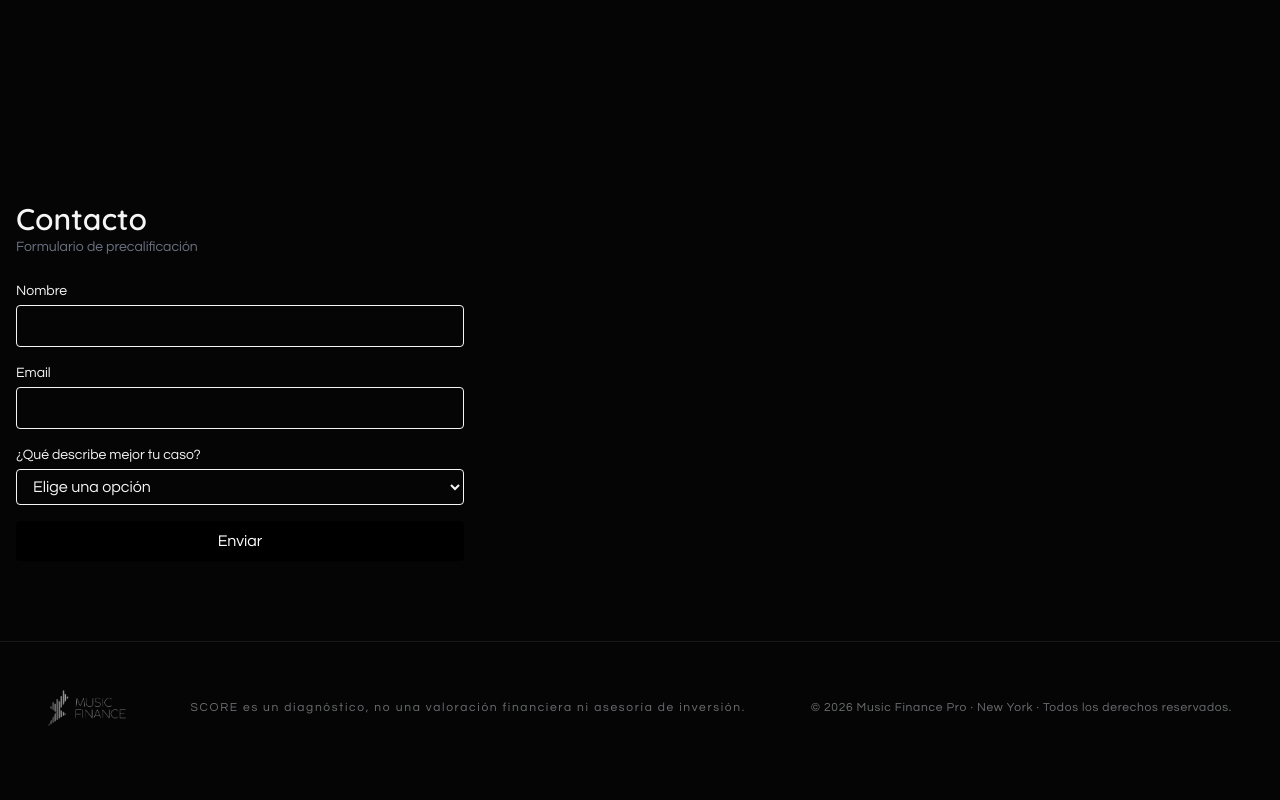
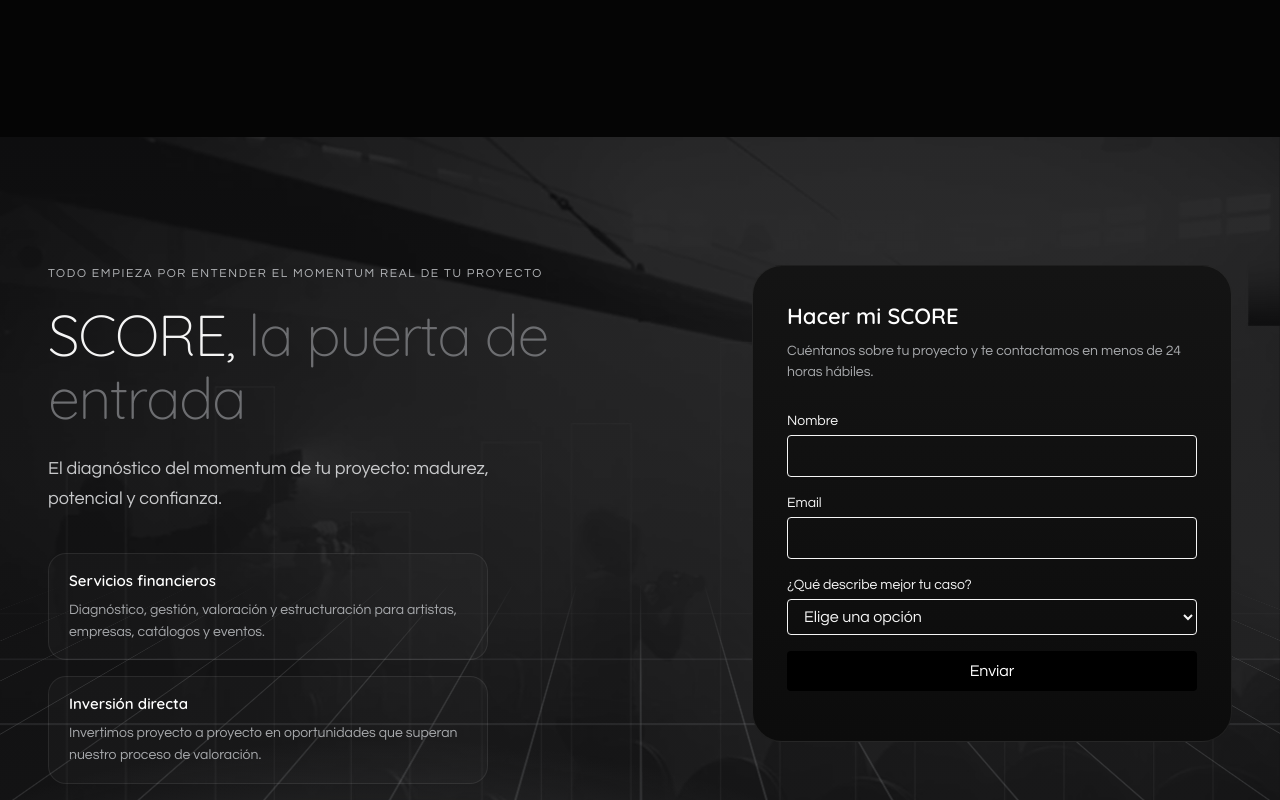
Before and after one commit to jcasadiego/score-sitio, a Next.js app: page / in a window 1280 px wide. Shown: the part 9120-9920 px from the top of the page. Before the commit the page ends 9878 px from the top, so only its background shows below. Built offline with nearby package versions, Linux system fonts and the light colour scheme.

Commit message:
Maqueta sección Contacto: CTA editorial con dos columnas y LeadForm

```diff
--- a/components/sections/Contacto.tsx
+++ b/components/sections/Contacto.tsx
@@ -1,16 +1,172 @@
 import LeadForm from "@/components/LeadForm";
 
 export default function Contacto() {
-  // TODO: reemplazar con el diseño de Figma
   return (
-    <section id="contacto" className="container mx-auto px-4 py-16">
-      <h2 className="text-3xl font-bold">Contacto</h2>
-      <p className="mt-2 text-sm text-gray-500">
-        Formulario de precalificación
-      </p>
-      <div className="mt-6">
-        <LeadForm />
+    <section
+      id="contacto"
+      style={{
+        position: "relative",
+        padding: "clamp(72px, 10vw, 140px) clamp(20px, 4vw, 48px) clamp(80px, 12vw, 160px)",
+        background: "#050505",
+        overflow: "hidden",
+      }}
+    >
+      {/* Background */}
+      <div
+        aria-hidden="true"
+        style={{
+          position: "absolute",
+          inset: 0,
+          background:
+            "radial-gradient(900px 420px at 30% 112%, rgba(167,169,172,0.4) 0%, transparent 70%), linear-gradient(180deg,#0E0E0F,#141415)",
+        }}
+      />
+
+      {/* Perspective grid floor */}
+      <div
+        aria-hidden="true"
+        style={{
+          position: "absolute",
+          left: "-30%",
+          right: "-30%",
+          bottom: "-6%",
+          height: "50%",
+          backgroundImage:
+            "linear-gradient(rgba(167,169,172,0.4) 1px, transparent 1px), linear-gradient(90deg, rgba(167,169,172,0.4) 1px, transparent 1px)",
+          backgroundSize: "64px 64px",
+          transform: "perspective(420px) rotateX(62deg)",
+          transformOrigin: "center top",
+          animation: "grid 1.8s linear infinite",
+          WebkitMaskImage: "linear-gradient(to bottom, transparent 0%, #000 35%, #000 75%, transparent 100%)",
+          maskImage: "linear-gradient(to bottom, transparent 0%, #000 35%, #000 75%, transparent 100%)",
+          opacity: 0.55,
+        }}
+      />
+
+      {/* Background image */}
+      <img
+        src="/film-set.webp"
+        alt=""
+        aria-hidden="true"
+        style={{
+          position: "absolute",
+          inset: 0,
+          width: "100%",
+          height: "100%",
+          objectFit: "cover",
+          opacity: 0.12,
+          mixBlendMode: "luminosity",
+          pointerEvents: "none",
+        }}
+      />
+
+      <div style={{ position: "relative", zIndex: 1, maxWidth: 1320, margin: "0 auto" }}>
+        <div
+          style={{
+            display: "grid",
+            gridTemplateColumns: "1fr 480px",
+            gap: "clamp(32px, 5vw, 80px)",
+            alignItems: "start",
+          }}
+        >
+          {/* Left: headline */}
+          <div>
+            <p
+              className="rv"
+              style={{
+                fontFamily: "var(--font-questrial), monospace",
+                fontSize: 12,
+                letterSpacing: "0.14em",
+                textTransform: "uppercase",
+                color: "#B5B7BA",
+                marginBottom: 20,
+              }}
+            >
+              Todo empieza por entender el momentum real de tu proyecto
+            </p>
+
+            <h2
+              className="rv"
+              style={{
+                fontSize: "clamp(34px, 4.5vw, 64px)",
+                fontWeight: 300,
+                lineHeight: 1.1,
+                letterSpacing: "-0.025em",
+                marginBottom: 24,
+              }}
+            >
+              SCORE,{" "}
+              <span style={{ color: "#6D6E71" }}>la puerta de entrada</span>
+            </h2>
+
+            <p
+              className="rv"
+              style={{ fontSize: 18, color: "#C8C9CB", lineHeight: 1.65, maxWidth: 480, marginBottom: 40 }}
+            >
+              El diagnóstico del momentum de tu proyecto: madurez, potencial y confianza.
+            </p>
+
+            {/* What you get */}
+            <div className="rv" style={{ display: "flex", flexDirection: "column", gap: 16, maxWidth: 440 }}>
+              {[
+                { label: "Servicios financieros", desc: "Diagnóstico, gestión, valoración y estructuración para artistas, empresas, catálogos y eventos." },
+                { label: "Inversión directa", desc: "Invertimos proyecto a proyecto en oportunidades que superan nuestro proceso de valoración." },
+              ].map((item) => (
+                <div
+                  key={item.label}
+                  style={{
+                    padding: "16px 20px",
+                    borderRadius: 18,
+                    border: "1px solid rgba(255,255,255,0.08)",
+                    background: "rgba(255,255,255,0.025)",
+                  }}
+                >
+                  <p style={{ fontFamily: "var(--font-quicksand)", fontSize: 15, fontWeight: 600, color: "#fff", marginBottom: 6 }}>
+                    {item.label}
+                  </p>
+                  <p style={{ fontSize: 14, color: "#A7A9AC", lineHeight: 1.6 }}>{item.desc}</p>
+                </div>
+              ))}
+            </div>
+          </div>
+
+          {/* Right: form */}
+          <div
+            className="rv"
+            style={{
+              borderRadius: 30,
+              background: "linear-gradient(180deg,#141414,#0C0C0C)",
+              padding: 34,
+              border: "1px solid rgba(255,255,255,0.08)",
+            }}
+          >
+            <h3
+              style={{
+                fontFamily: "var(--font-quicksand), sans-serif",
+                fontSize: 22,
+                fontWeight: 600,
+                color: "#fff",
+                marginBottom: 8,
+              }}
+            >
+              Hacer mi SCORE
+            </h3>
+            <p style={{ fontSize: 14, color: "#A7A9AC", marginBottom: 28, lineHeight: 1.5 }}>
+              Cuéntanos sobre tu proyecto y te contactamos en menos de 24 horas hábiles.
+            </p>
+            <LeadForm />
+          </div>
+        </div>
       </div>
+
+      <style>{`
+        @keyframes grid { to { background-position: 0 64px } }
+        @media (max-width: 1000px) {
+          #contacto [style*="grid-template-columns: 1fr 480px"] {
+            grid-template-columns: 1fr !important;
+          }
+        }
+      `}</style>
     </section>
   );
 }
```
